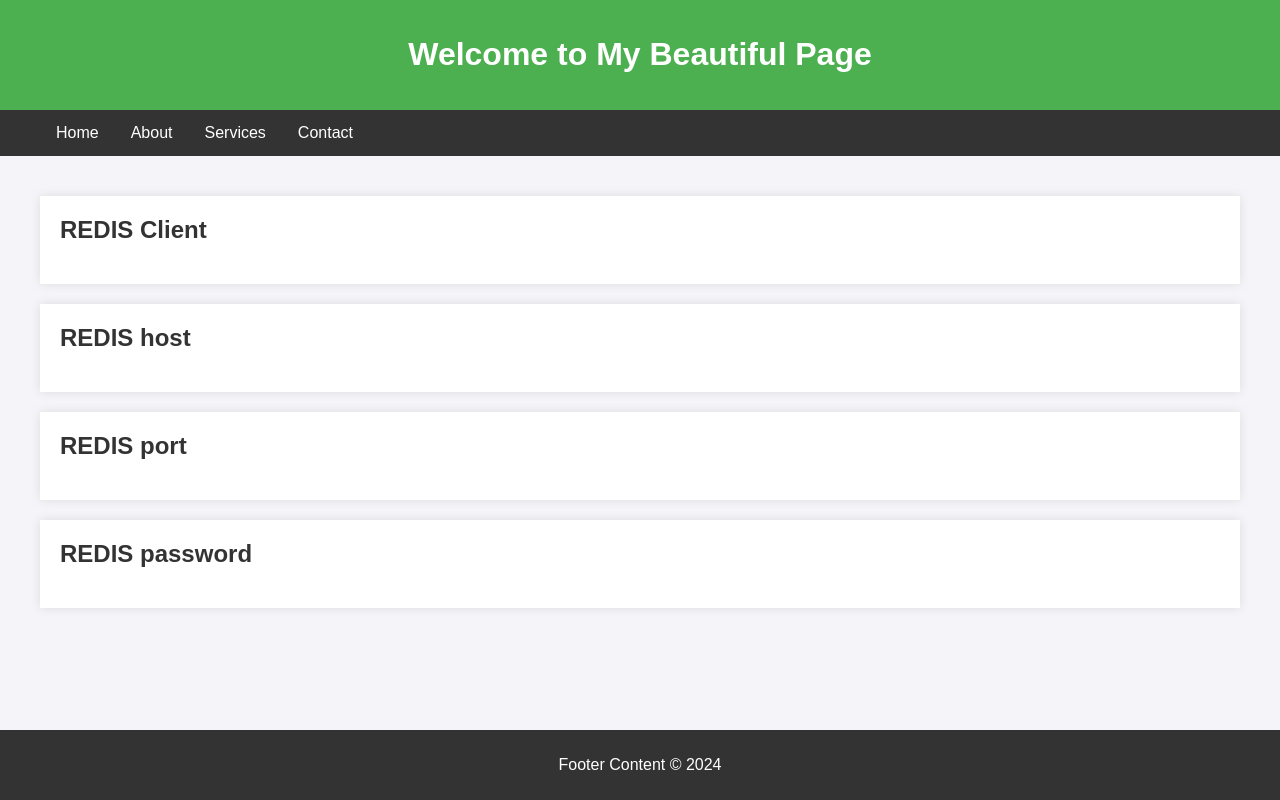
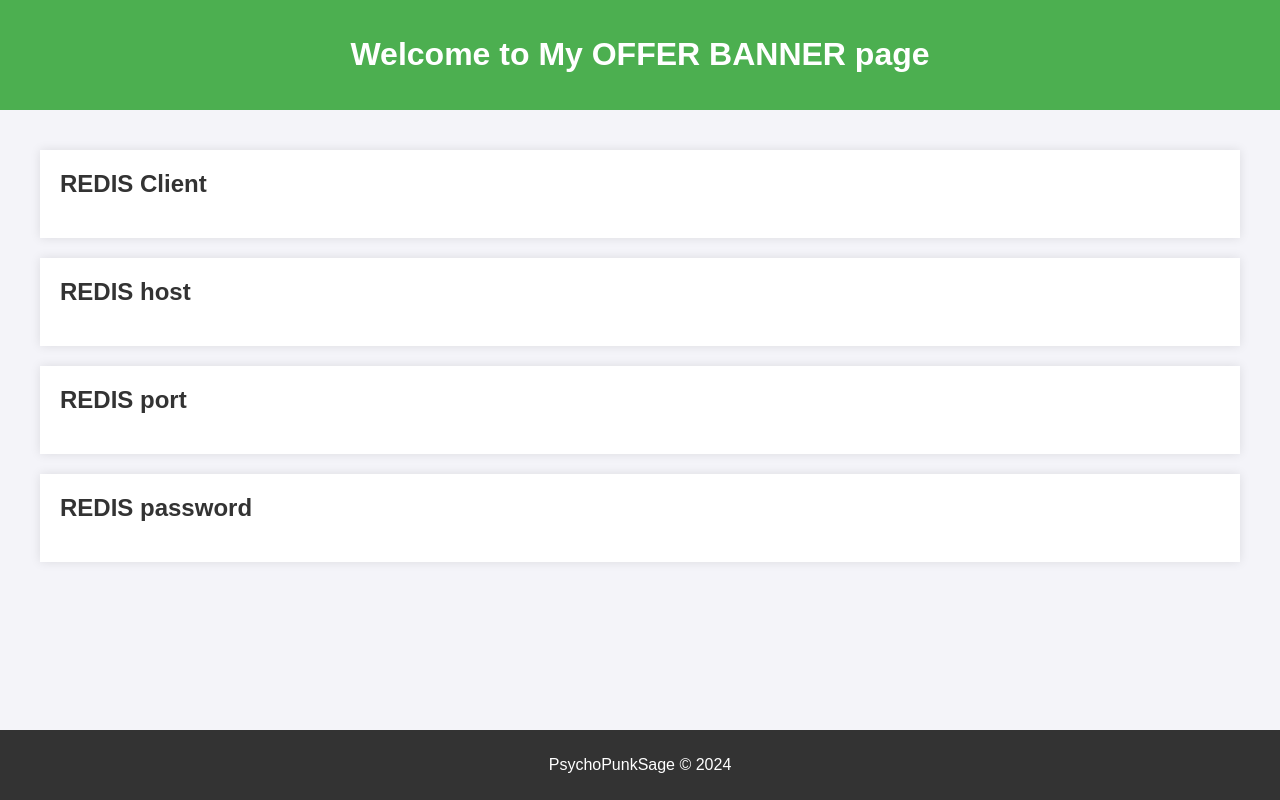
Before and after one commit to PsychoPunkSage/Chronark, a Flask app: template src/offer_banner/templates/index.html in a window 1280 px wide. Run offline with Flask 3, Linux system fonts and the light colour scheme; the template is opened without the code that fills it, so the values that code supplies are empty.

Commit message:
fix::> modified offer-banner

```diff
--- a/src/offer_banner/app.py
+++ b/src/offer_banner/app.py
@@ -2,13 +2,15 @@ import os
 import json
 import time
 import redis
-from dotenv import load_dotenv
+# from dotenv import load_dotenv
 from flask import Flask, jsonify, render_template, request
 
 app = Flask(__name__)
 
 # Load environment variables
-load_dotenv()
+# load_dotenv()
+SELF_PORT = os.environ.get('SELF_PORT')
+
 REDIS_PASSWORD = os.environ.get('REDIS_PASSWORD')
 REDIS_PORT = os.environ.get('REDIS_PORT')
 REDIS_HOST = os.environ.get('REDIS_HOST')
@@ -88,5 +90,5 @@ def updateAds():
     return "Success", 200
 
 if __name__ == '__main__':
-    app.run(host='0.0.0.0', port=5002, debug=True)
+    app.run(host='0.0.0.0', port=SELF_PORT, debug=True)
     # app.run(host='0.0.0.0', debug=True)
--- a/src/offer_banner/templates/index.html
+++ b/src/offer_banner/templates/index.html
@@ -3,7 +3,7 @@
 <head>
     <meta charset="UTF-8">
     <meta name="viewport" content="width=device-width, initial-scale=1.0">
-    <title>Beautiful HTML Page</title>
+    <title>OFFER BANNER</title>
     <style>
         body {
             font-family: Arial, sans-serif;
@@ -78,17 +78,8 @@
 </head>
 <body>
     <header>
-        <h1>Welcome to My Beautiful Page</h1>
+        <h1>Welcome to My OFFER BANNER page</h1>
     </header>
-
-    <nav>
-        <div class="container">
-            <a href="#home">Home</a>
-            <a href="#about">About</a>
-            <a href="#services">Services</a>
-            <a href="#contact">Contact</a>
-        </div>
-    </nav>
 
     <main class="container">
         <section class="card">
@@ -110,7 +101,7 @@
     </main>
 
     <footer>
-        <p>Footer Content &copy; 2024</p>
+        <p>PsychoPunkSage &copy; 2024</p>
     </footer>
 </body>
 </html>
```
